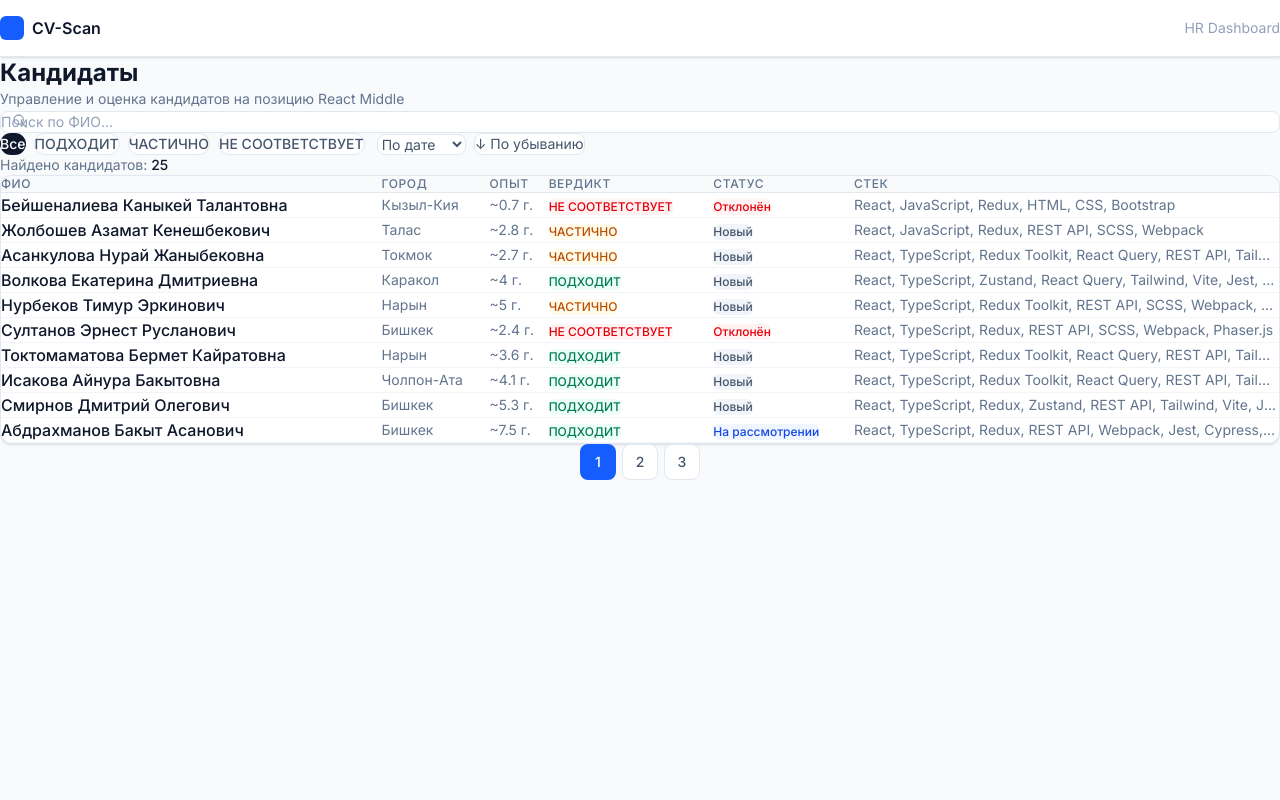
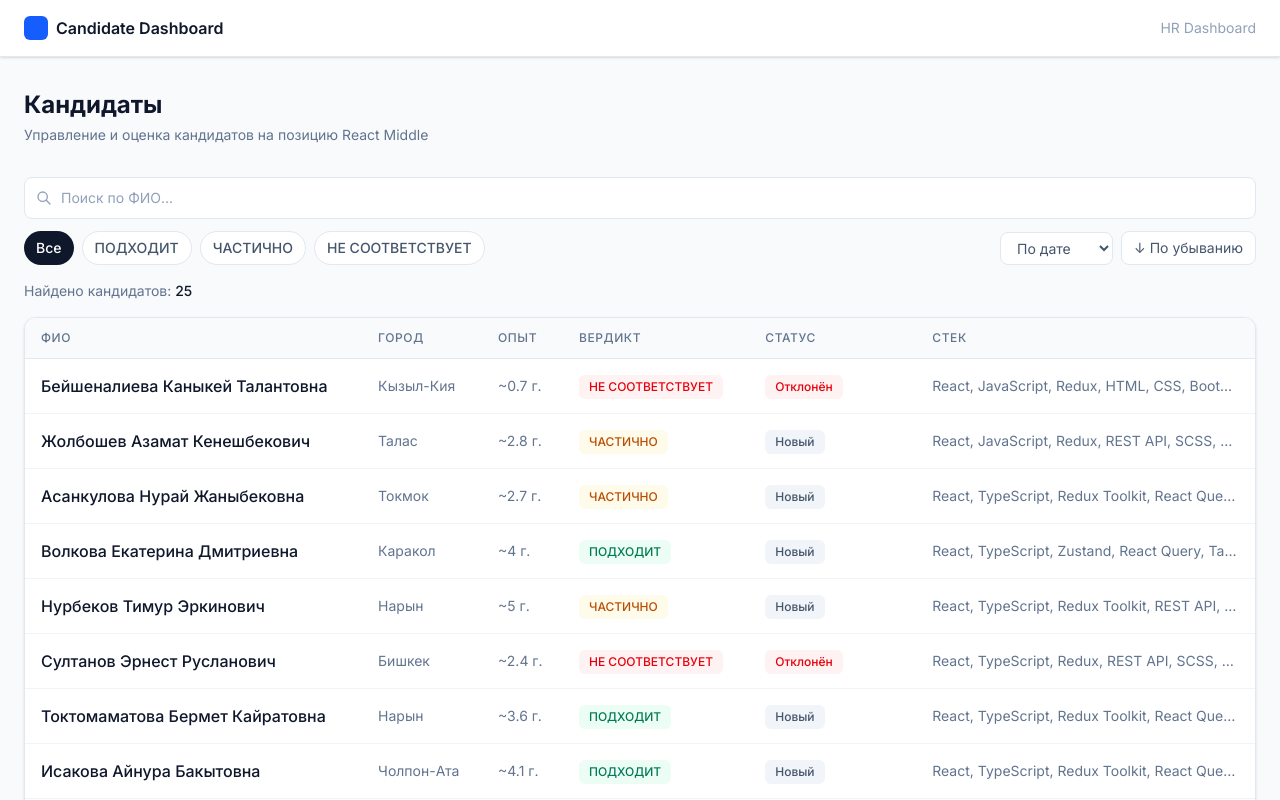
Before and after one commit to alisher-zhuman/candidate-dashboard, a React (Vite) app: page /candidates in a window 1280 px wide. Shown: the top 800 px of the page. Built offline with nearby package versions, Linux system fonts and the light colour scheme.

Commit message:
refactor: rename to Candidate Dashboard, clean up redundant CSS resets

```diff
--- a/index.html
+++ b/index.html
@@ -10,7 +10,7 @@
     <link rel="preconnect" href="https://fonts.gstatic.com" crossorigin />
     <link href="https://fonts.googleapis.com/css2?family=Inter:wght@400;500;600;700&display=swap" rel="stylesheet" />
 
-    <title>CV Scan Dashboard</title>
+    <title>Candidate Dashboard</title>
   </head>
 
   <body>
--- a/src/components/UI/Layout.tsx
+++ b/src/components/UI/Layout.tsx
@@ -9,7 +9,7 @@ export const Layout = ({ children }: LayoutProps) => {
         <div className="max-w-7xl mx-auto px-6 h-14 flex items-center justify-between">
           <div className="flex items-center gap-2">
             <div className="w-6 h-6 bg-blue-600 rounded-md"></div>
-            <span className="font-semibold text-slate-900">CV-Scan</span>
+            <span className="font-semibold text-slate-900">Candidate Dashboard</span>
           </div>
           <span className="text-sm text-slate-400">HR Dashboard</span>
         </div>
--- a/src/index.css
+++ b/src/index.css
@@ -1,13 +1,5 @@
 @import "tailwindcss";
-
-* {
-  margin: 0;
-  padding: 0;
-  box-sizing: border-box;
-}
 
 body {
   font-family: "Inter", sans-serif;
-  background-color: #f8fafc;
-  color: #0f172a;
 }
```
